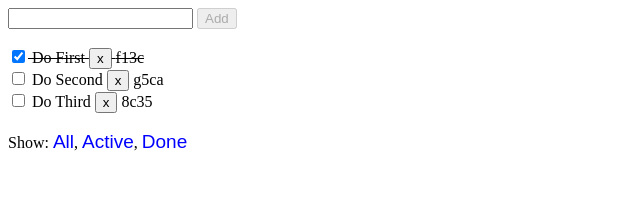
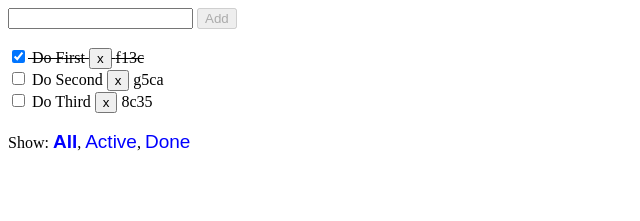
Before and after one commit to Frayz17/todo-react, a React (Create React App) app: page / in a window 1280 px wide. Shown: the top 221 px of the page, without its empty margins (0-640 px from the left). Built offline with nearby package versions, Linux system fonts and the light colour scheme.

Commit message:
I have switched to array data structure in 'tasks' state from ModuleToDo component.

```diff
--- a/src/components/ListToDo.js
+++ b/src/components/ListToDo.js
@@ -9,7 +9,7 @@ const FILTER_SHOW_DONE = 2;
 
 export default class ListToDo extends Component {
   static propTypes = {
-    tasks: PropTypes.object.isRequired,
+    tasks: PropTypes.array.isRequired,
     handlerTaskDone: PropTypes.func.isRequired,
     handlerTaskDelete: PropTypes.func.isRequired
   }
@@ -45,8 +45,6 @@ export default class ListToDo extends Component {
     let { tasks, handlerTaskDone, handlerTaskDelete } = this.props;
 
     const filteringTasks = () => {
-      tasks = Object.keys(tasks).map(k => tasks[k]);
-
       switch (filterStatus) {
         case FILTER_SHOW_ACTIVE: return tasks.filter(task => task.done === false)
         case FILTER_SHOW_DONE:   return tasks.filter(task => task.done === true)
@@ -73,11 +71,29 @@ export default class ListToDo extends Component {
         <br/>
         <div>
           <span>Show: </span>
-          <button onClick={ handlerShowAll } className={'btnLink'}>All</button>
+
+          <button
+            style={ filterStatus === 0 ? {fontWeight: "bold"} : null }
+            onClick={ handlerShowAll }
+            className={'btnLink'}
+          >All</button>
+
           {", "}
-          <button onClick={ handlerShowActive } className={'btnLink'}>Active</button>
+
+          <button
+            style={ filterStatus === 1 ? {fontWeight: "bold"} : null }
+            onClick={ handlerShowActive }
+            className={'btnLink'}
+          >Active</button>
+
           {", "}
-          <button onClick={ handlerShowDone } className={'btnLink'}>Done</button>
+
+          <button
+            style={ filterStatus === 2 ? {fontWeight: "bold"} : null }
+            onClick={ handlerShowDone }
+            className={'btnLink'}
+          >Done</button>
+
         </div>
       </React.Fragment>
     )
--- a/src/components/ModuleToDo.js
+++ b/src/components/ModuleToDo.js
@@ -11,9 +11,9 @@ export default class ModuleToDo extends Component {
 
   componentWillMount() {
     const tasks = tasksLib.reduce((acc, curr) => {
-      acc[curr.id] = curr;
+      acc.push(curr);
       return acc;
-    }, {});
+    }, []);
 
     this.setState({
       tasks
@@ -22,18 +22,17 @@ export default class ModuleToDo extends Component {
 
   handlerCreateTask = (name) => {
       const task = createTask({name: name});
+      const tasks = [...this.state.tasks]
+      tasks.push(task)
 
       this.setState({
-        tasks: {
-          ...this.state.tasks,
-          [task.id]: task
-        }
+        tasks
       })
   }
 
   handlerTaskDelete = (id) => () => {
-    const tasks  = this.state.tasks;
-    delete tasks[id]
+    let tasks  = [...this.state.tasks];
+    tasks = tasks.filter(task => task.id !== id)
 
     this.setState({
       tasks
@@ -41,16 +40,17 @@ export default class ModuleToDo extends Component {
   }
 
   handlerTaskDone = (id) => {
-    const { tasks } = this.state;
+    let tasks = [...this.state.tasks];
+
+    tasks = tasks.map(task => {
+      if (task.id === id) {
+        task.done = !task.done;
+      }
+      return task
+    })
 
     this.setState({
-      tasks: {
-        ...tasks,
-        [id]: {
-          ...tasks[id],
-          done: !tasks[id].done
-        }
-      }
+      tasks
     })
   }
 
--- a/src/components/Task.js
+++ b/src/components/Task.js
@@ -1,5 +1,5 @@
-import React from 'react'
-import PropTypes from 'prop-types'
+import React from 'react';
+import PropTypes from 'prop-types';
 
 export default function Task({name, id, done, handlerTaskDone, handlerTaskDelete}) {
   const styleStroke = {
```
